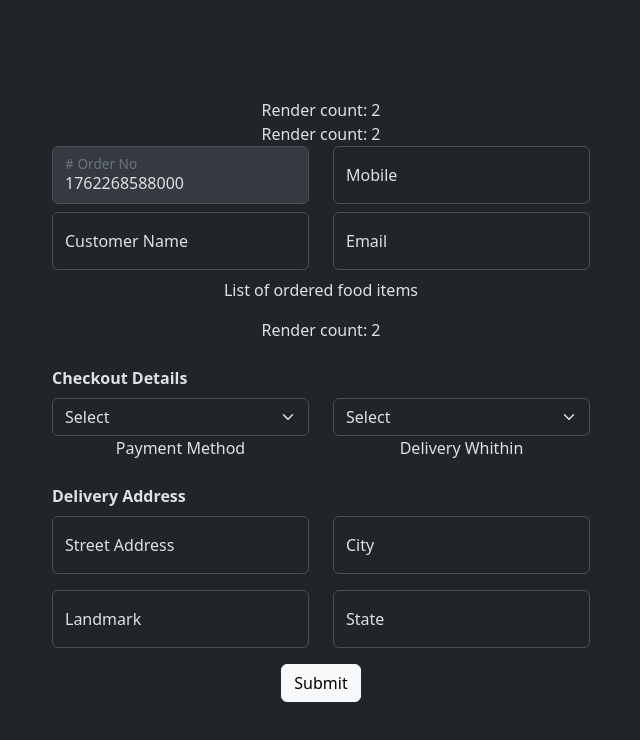
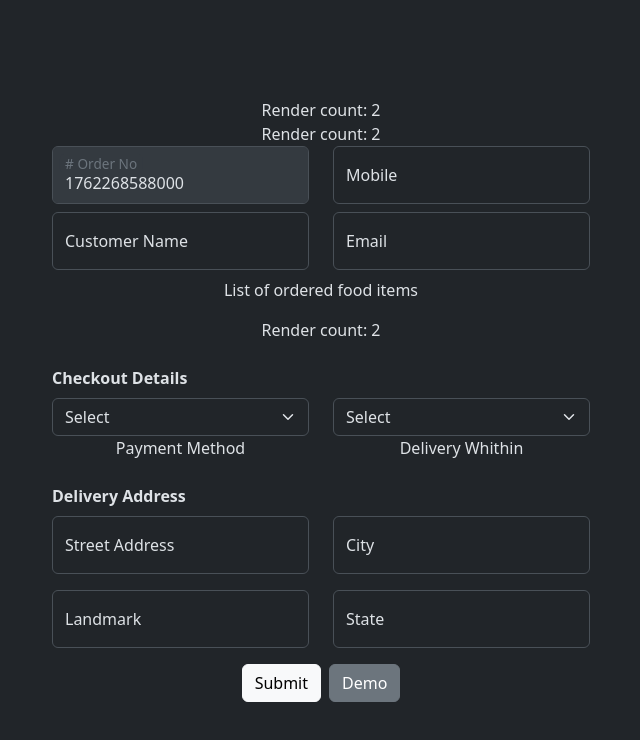
Before and after one commit to Hector-MuMo/react-hook-form-practice, a React (Vite) app: page / in a window 1280 px wide. Shown: the top 740 px of the page, without its empty margins (319-959 px from the left). Built offline with nearby package versions, Linux system fonts and the light colour scheme.

Commit message:
learning how to use getValues() and setValue() mothods from useForm

```diff
--- a/src/pages/FoodDelivery/FoodDeliveryForm.tsx
+++ b/src/pages/FoodDelivery/FoodDeliveryForm.tsx
@@ -39,7 +39,7 @@ export const FoodDeliveryForm = () => {
       },
     });
 
-  const { handleSubmit, control, /*watch*/ } = methods;
+  const { handleSubmit, control, /*watch,*/ getValues, setValue } = methods;
 
   // watch works to re-render the form on field changes
   // we can add these parameters
@@ -72,10 +72,19 @@ export const FoodDeliveryForm = () => {
   };
 
   const onError = (errors: FieldErrors) => {
-    console.log("validation errors", errors);
+    //console.log("validation errors", errors);
     //console.log(getFieldState("customerName"));
+    //the parameter we can pass getValues are
+    // getValues(); returns all form values
+    // getValues("customerName"); returns specific form field value
+    // getValues(["customerName","email"]); returns array of specific form field values
+    console.log("current form values", getValues());
 
   };
+
+  const onDemo = () => {
+    setValue("customerName", "John Doe");
+  }
 
   return (
     <form autoComplete="off" onSubmit={handleSubmit(onSubmit, onError)}>
@@ -89,6 +98,9 @@ export const FoodDeliveryForm = () => {
       </FormProvider>
 
       <SubmitButton value="Submit" control={control} />
+      <button className="btn btn-secondary ms-2" onClick={onDemo} type="button">
+        Demo
+      </button>
     </form>
   );
 };
```
